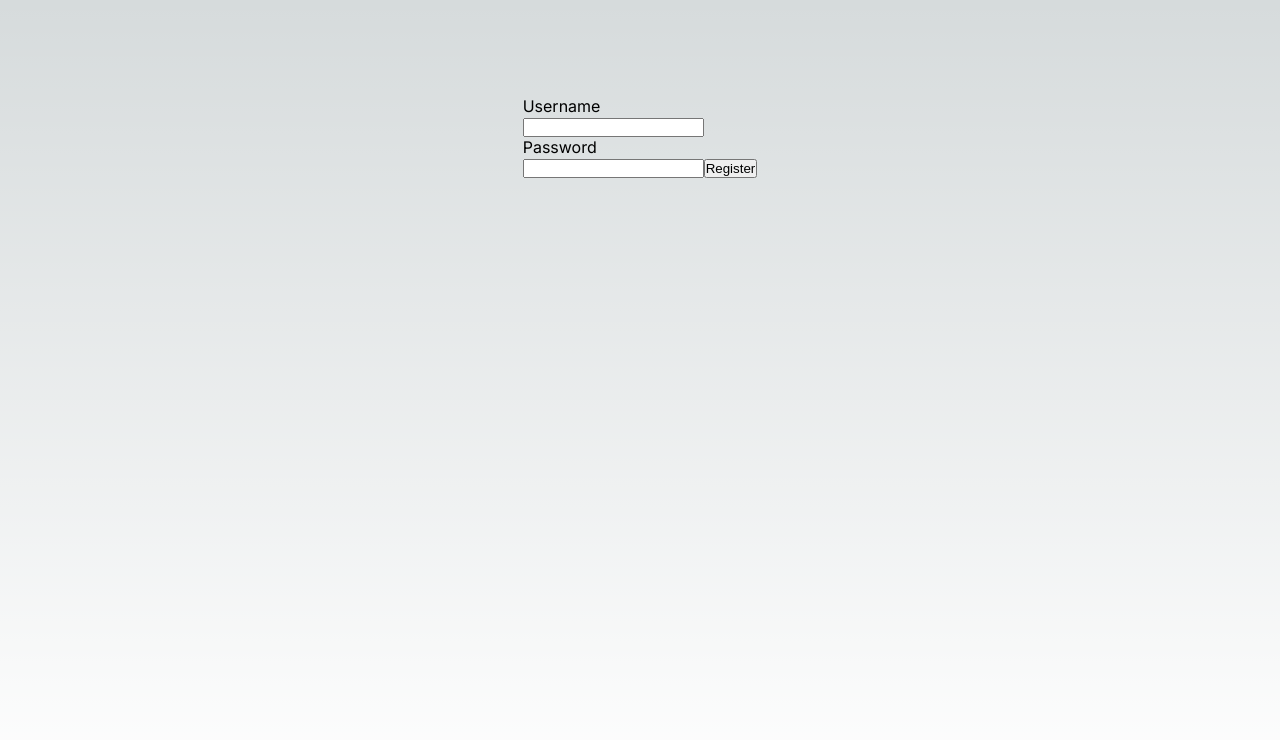
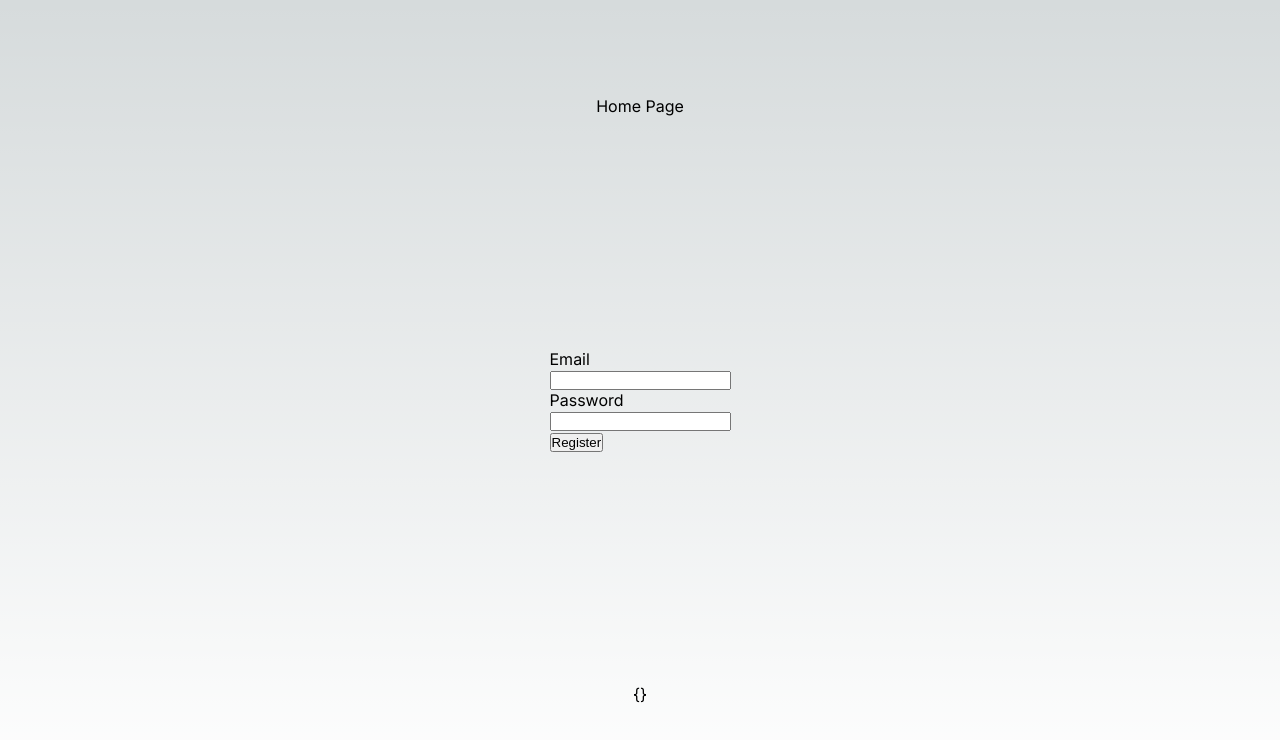
Before and after one commit to vermavarun/_TheApplication, a Next.js app in the folder Source/next-app/: page /register in a window 1280 px wide. Shown: the top 740 px of the page. Built offline with nearby package versions, Linux system fonts and the light colour scheme.

Commit message:
Add user registration functionality and update admin navigation

```diff
--- /dev/null
+++ b/Source/next-app/app/api/create/route.js
@@ -0,0 +1,40 @@
+import { stat } from "fs";
+import { NextResponse } from "next/server";
+
+export async function POST(userPayloadBody) {
+  try {
+    // Parse incoming JSON request body
+    const user = await userPayloadBody.json();
+    const apiURL = process.env.API_URL + "/register";
+
+    // Make the API call
+    const fetchResponse = await fetch(apiURL, {
+      method: "POST",
+      headers: {
+        "Content-Type": "application/json",
+      },
+      body: JSON.stringify(user),
+    });
+
+    // Ensure the response body can be read
+    if(fetchResponse.status === 200) {
+        console.log("User created successfully");
+        return NextResponse.json(
+            { message: "User created successfully",status: 200 }
+        );
+    }
+    else {
+
+      //const resp = await fetchResponse.json();
+      //console.error("User creation failed" , resp);
+      return NextResponse.json(
+        { message: "User creation failed",details: await fetchResponse.json() }
+      );
+    }
+  } catch (error) {
+    console.error("Error in POST /register:", error.message);
+    return NextResponse.json(
+      { message: "Internal Server Error", details: error.message, status: 500 },
+    );
+  }
+}
--- a/Source/next-app/app/api/users/route.js
+++ b/Source/next-app/app/api/users/route.js
@@ -7,7 +7,9 @@ import { NextResponse } from "next/server";
 
 export async function GET() {
   const apiURL = process.env.API_URL + "/userlist";
-  const res = await fetch(apiURL);
+  const res = await fetch(apiURL,{
+    cache: "no-store",
+  });
   const users = await res.json();
   return NextResponse.json(users);
 }
--- /dev/null
+++ b/Source/next-app/app/interfaces/user.tsx
@@ -0,0 +1,6 @@
+export interface User {
+    name: string;
+    id: string;
+    email: string;
+    password: string;
+  }
--- a/Source/next-app/app/page.tsx
+++ b/Source/next-app/app/page.tsx
@@ -18,7 +18,8 @@ export default function Home() {
   return (
     <main className={styles.main}>
       <div>
-        <a href="/admin">Admin Page</a>
+        <a href="/admin">Admin Page</a> <br/>
+        <a href="/register">Register Page</a>
       </div>
       {apivalue.name}
     </main>
--- a/Source/next-app/app/register/page.tsx
+++ b/Source/next-app/app/register/page.tsx
@@ -1,30 +1,65 @@
 "use client";
 import styles from "./page.module.css";
-import { useEffect, useState } from "react";
+import { FormEvent, useEffect, useState } from "react";
 
 export default function Home() {
   const [registered, setRegistered] = useState({});
-
-    function register() {
-        console.log("Registering");
-        fetch("/api/register")
-          .then((response) => response.json())
-          .then((data) => {
-            setRegistered(data);
-          })
-          .catch((error) => console.log("Error:", error));
-      }
+  async function onSubmit(event: FormEvent<HTMLFormElement>) {
+    event.preventDefault();
+    setRegistered({});
+    const formData = new FormData(event.currentTarget);
+    // Convert FormData to JSON object
+    const jsonObject: Record<string, any> = {};
+    formData.forEach((value, key) => {
+      jsonObject[key] = value;
+    });
+    const response = await fetch("/api/create", {
+      cache: "no-store",
+      method: "POST",
+      body: JSON.stringify(jsonObject),
+    });
+    try {
+        const data = await response.json();
+        if (data.status === 200) {
+          setRegistered("Registered Successfully");
+        }
+        else {
+          setRegistered("Error: " + data.message + " " + JSON.stringify(data.details));
+        }
+    } catch (error) {
+      setRegistered("Error: " + error);
+    }
+  }
+  // function register() {
+  //   console.log("Registering");
+  //   fetch("/api/create", {
+  //     method: "POST",
+  //     headers: {
+  //       "Content-Type": "application/json",
+  //     },
+  //     body: JSON.stringify({
+  //       email: "varun@varun.com",
+  //       password: "Pass@123",
+  //     }),
+  //   })
+  //     .then((response) => response.json())
+  //     .then((data) => {
+  //       setRegistered(data);
+  //     })
+  //     .catch((error) => console.log("Error:", error));
+  // }
 
   return (
     <main className={styles.main}>
-        <div>
-            <div>Username</div>
-            <input type="text" />
-            <div>Password</div>
-            <input type="password" />
-            <input type="submit" value="Register" onClick={register}/>
-        </div>
-
+      <a href="/">Home Page</a>
+      <form onSubmit={onSubmit}>
+        <div>Email</div>
+        <input type="text" name="email" />
+        <div>Password</div>
+        <input type="password" name="password" /> <br />
+        <button type="submit">Register</button>
+      </form>
+      <div>{JSON.stringify(registered)}</div>
     </main>
   );
 }
```
Also changed, not shown: Source/next-app/app/admin/page.tsx (+2 -5 lines).
